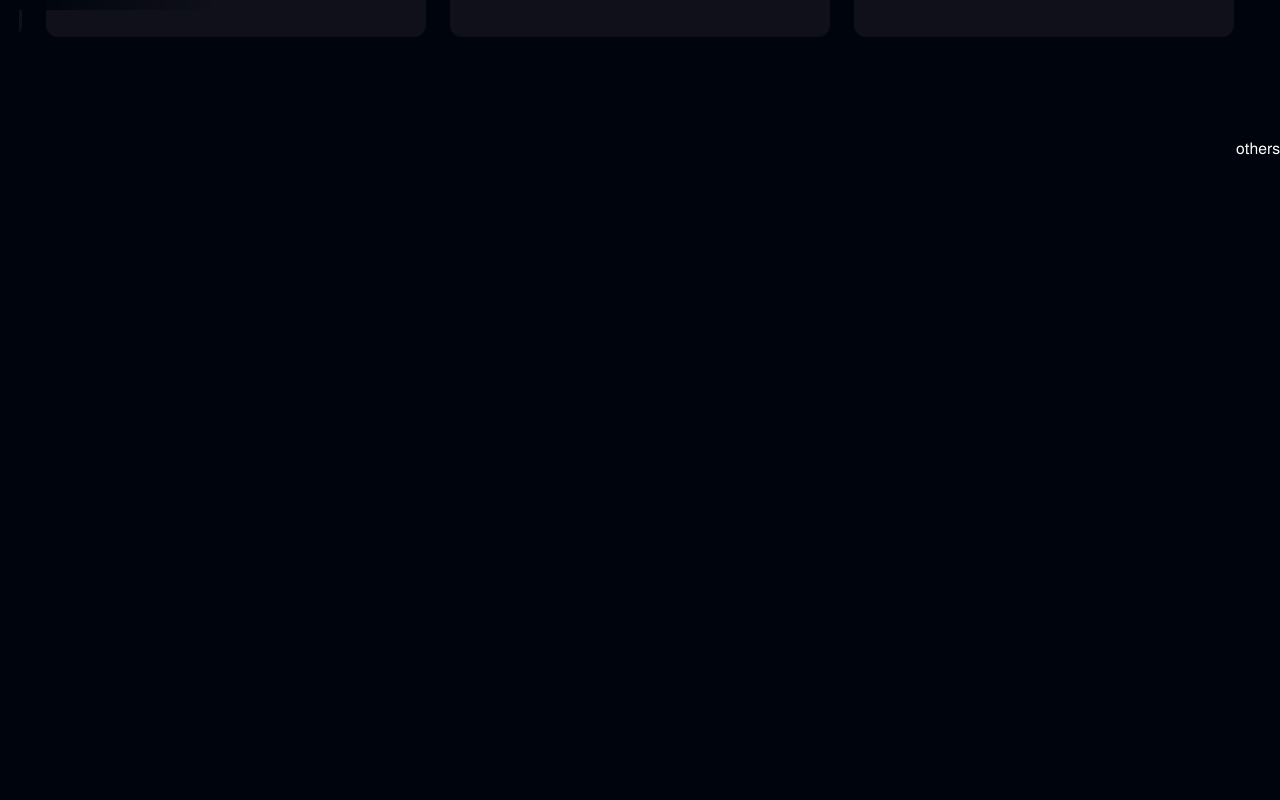
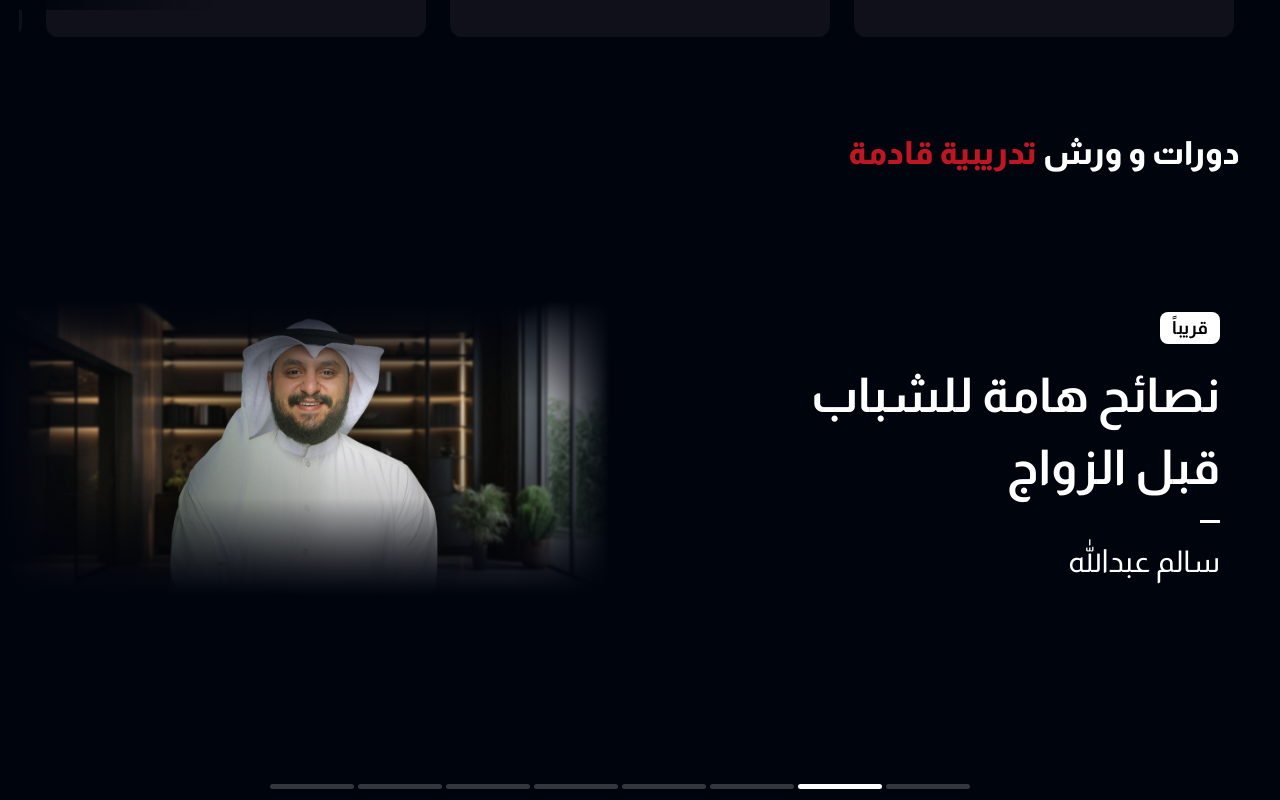
Before and after one commit to Ahmed-Sadek89/tadarab_task_31_7, a Next.js app: page / in a window 1280 px wide. Shown: the part 2040-2840 px from the top of the page. Built offline with nearby package versions, Linux system fonts and the light colour scheme.

Commit message:
feature-5/create-next-courses-section

```diff
--- a/app/(pages)/page.tsx
+++ b/app/(pages)/page.tsx
@@ -1,4 +1,4 @@
-import { BestSelling, Hero, NewCourses } from '@/components/sections'
+import { BestSelling, Hero, NewCourses, NextCourses } from '@/components/sections'
 import { Metadata } from 'next'
 
 export const metadata: Metadata = {
@@ -11,6 +11,7 @@ export default function Home () {
       <Hero />
       <BestSelling />
       <NewCourses />
+      <NextCourses />
       <div className='h-screen'>others</div>
     </>
   )
--- a/app/globals.css
+++ b/app/globals.css
@@ -1,9 +1,9 @@
 @import 'tailwindcss';
 
 @theme {
-  --color-custom-black: #00040D;
-  --color-custom-red: #BE1622;
-  --color-custom-gray: #191D25;
+  --color-custom-black: #00040d;
+  --color-custom-red: #be1622;
+  --color-custom-gray: #191d25;
 }
 body {
   background-color: var(--color-custom-black);
@@ -11,6 +11,44 @@ body {
   font-family: 'Almarai', sans-serif, Arial, Helvetica, sans-serif;
 }
 
-button{
+button {
   cursor: pointer;
 }
+
+.swiper-pagination {
+  bottom: 20px !important;
+  display: flex !important;
+  justify-content: center !important;
+  align-items: center !important;
+}
+
+.custom-bullet {
+  width: 84px !important;
+  height: 5px !important;
+  background: #FFFFFF33 !important;
+  border-radius: 4px !important;
+  margin: 0 2px !important;
+  opacity: 1 !important;
+  transition: all 0.3s ease !important;
+}
+
+.custom-bullet-active {
+  width: 84px !important;
+  background: #fff !important;
+}
+
+.custom-bullet:hover {
+  background: #fff !important;
+}
+
+/* Responsive adjustments for mobile */
+@media (max-width: 768px) {
+  .custom-bullet {
+    width: 12px !important;
+    margin: 0 1px !important;
+  }
+
+  .custom-bullet-active {
+    width: 24px !important;
+  }
+}
--- a/components/sections/index.ts
+++ b/components/sections/index.ts
@@ -1,3 +1,4 @@
 export { default as Hero } from './hero/Hero'
 export { default as BestSelling } from './best-selling/best-selling'
 export { default as NewCourses } from './new-courses/new-courses'
+export { default as NextCourses } from './next-courses/next-courses'
--- /dev/null
+++ b/components/sections/next-courses/next-course-slider-image-overlay.tsx
@@ -0,0 +1,14 @@
+import React from 'react'
+
+const NextCourseSliderImageOverlay = () => {
+  return (
+    <>
+      <div className='top-0 left-0 z-10 absolute bg-gradient-to-b from-[#00040D] to-[#00040D]/0 opacity-100 w-full h-[98px]'></div>
+      <div className='bottom-0 left-0 z-10 absolute bg-gradient-to-t from-[#00040D] to-[#00040D]/0 opacity-100 w-full h-[98px]'></div>
+      <div className='top-0 right-0 z-10 absolute bg-gradient-to-l from-[#00040D] to-[#00040D]/0 opacity-100 w-[98px] h-full'></div>
+      <div className='top-0 left-0 z-10 absolute bg-gradient-to-r from-[#00040D] to-[#00040D]/0 opacity-100 w-[98px] h-full'></div>
+    </>
+  )
+}
+
+export default NextCourseSliderImageOverlay
--- /dev/null
+++ b/components/sections/next-courses/next-courses-slider.tsx
@@ -0,0 +1,76 @@
+'use client'
+import { Swiper, SwiperSlide } from 'swiper/react'
+import { Pagination, Autoplay } from 'swiper/modules'
+import Image from 'next/image'
+import 'swiper/css/pagination'
+import NextCourseSliderImageOverlay from './next-course-slider-image-overlay'
+
+interface SlideData {
+  id: number
+  image: string
+  title: string
+  subtitle: string
+  description: string
+}
+
+const slides: SlideData[] = Array.from({ length: 8 }, (_, index) => ({
+  id: index + 1,
+  image: `/slide-${index + 1}.jpg`,
+  title: 'نصائج هامة للشباب',
+  subtitle: `الجزء ${index + 1}`,
+  description: 'سالم عبدالله'
+}))
+
+export default function SwiperCarousel () {
+  return (
+    <div className='relative w-full h-[80vh]'>
+      <Swiper
+        modules={[Pagination, Autoplay]}
+        spaceBetween={0}
+        slidesPerView={1}
+        pagination={{
+          clickable: true,
+          bulletClass: 'swiper-pagination-bullet custom-bullet',
+          bulletActiveClass:
+            'swiper-pagination-bullet-active custom-bullet-active'
+        }}
+        autoplay={{
+          delay: 5000,
+          disableOnInteraction: false
+        }}
+        loop={true}
+        className='w-full h-full'
+      >
+        {slides.map(slide => (
+          <SwiperSlide key={slide.id}>
+            <div className='items-center grid grid-cols-2 pr-5 h-[559px]'>
+              <div className='flex flex-col justify-center items-start gap-y-[16px] w-[410px]'>
+                <h6 className='flex justify-center items-center bg-white backdrop-blur-[16px] px-[12px] py-[8px] rounded-[8px] w-[60px] h-[32px]'>
+                  <span className='font-bold text-[18px] text-black leading-[16px]'>
+                    قريباً
+                  </span>
+                </h6>
+
+                <h2 className='font-bold text-[48px] leading-[72px]'>
+                  نصائح هامة للشباب قبل الزواج
+                </h2>
+                <div className='bg-white w-[20px] h-[3px]'></div>
+                <h5 className='font-normal text-[30px]'>سالم عبدالله </h5>
+              </div>
+              <div className='relative flex justify-end'>
+                <NextCourseSliderImageOverlay />
+                <Image
+                  src={'/course-card.jpg'}
+                  alt='client'
+                  width={673}
+                  height={500}
+                  className='w-[673px] h-[500] object-cover'
+                />
+              </div>
+            </div>
+          </SwiperSlide>
+        ))}
+      </Swiper>
+    </div>
+  )
+}
--- /dev/null
+++ b/components/sections/next-courses/next-courses.tsx
@@ -0,0 +1,14 @@
+import { Title } from '@/components/common'
+import React from 'react'
+import NextCoursesSlider from './next-courses-slider'
+
+const NextCourses = () => {
+  return (
+    <section className='pr-10'>
+      <Title firstTitle='دورات و ورش ' secondTitle='تدريبية قادمة' />
+      <NextCoursesSlider />
+    </section>
+  )
+}
+
+export default NextCourses
```
